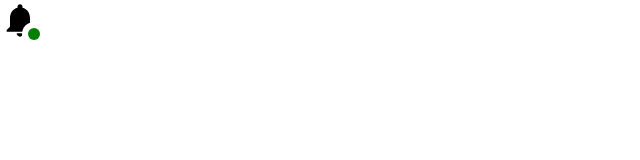
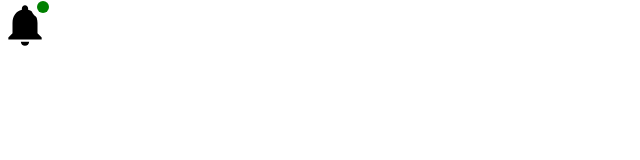
Before and after one commit to divyanshchahar/data_dashboard, a React (Create React App) app: page / in a window 1280 px wide. Shown: the top 160 px of the page, without its empty margins (0-640 px from the left). Built offline with nearby package versions, Linux system fonts and the light colour scheme.

Commit message:
updated componenet

```diff
--- a/src/ui/components/NotificationComponent.jsx
+++ b/src/ui/components/NotificationComponent.jsx
@@ -7,19 +7,19 @@ function NotificationComponent() {
 		<Badge
 			badgeContent={
 				<SvgIcon>
-					<svg height="100" width="100" viewBox="0 0 100 100">
-						<circle cx="50" cy="50" r="50" fill="white" />
-						<circle cx="50" cy="50" r="25" fill="green" />
+					<svg height="200" width="200" viewBox="0 0 200 200">
+						<circle cx="100" cy="100" r="100" fill="white" />
+						<circle cx="100" cy="100" r="50" fill="green" />
 					</svg>
 				</SvgIcon>
 			}
 			overlap="circular"
 			anchorOrigin={{
-				vertical: 'bottom',
+				vertical: 'top',
 				horizontal: 'right',
 			}}
 		>
-			<NotificationsIcon sx={{ fontSize: 40 }} />
+			<NotificationsIcon sx={{ fontSize: 50 }} />
 		</Badge>
 	);
 }
```
